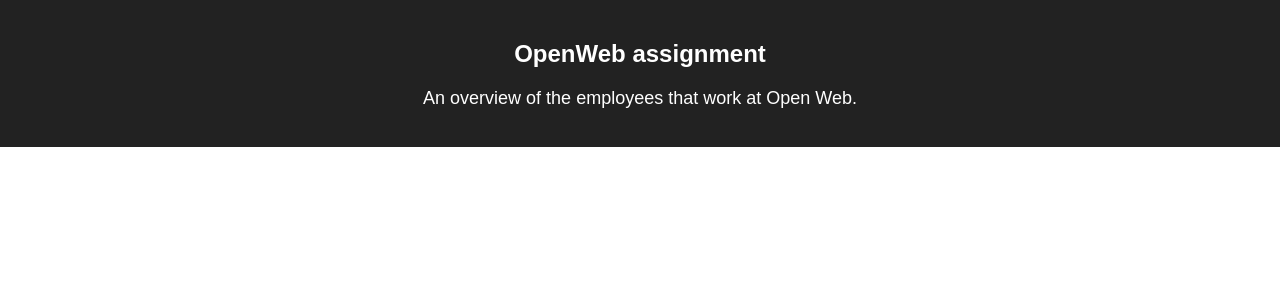
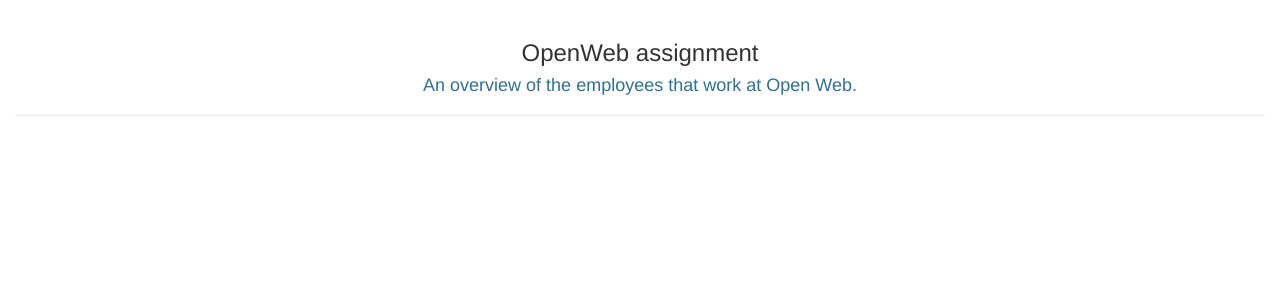
Before and after one commit to Fles/openweb-assignment, a React (Create React App) app: page / in a window 1280 px wide. Shown: the top 300 px of the page. Built offline with nearby package versions, Linux system fonts and the light colour scheme.

Commit message:
Add Bootstrap3 library

```diff
--- a/package.json
+++ b/package.json
@@ -3,7 +3,10 @@
   "version": "0.1.0",
   "private": true,
   "dependencies": {
+    "bootstrap": "^3.3.7",
+    "classnames": "^2.2.5",
     "react": "^15.5.3",
+    "react-bootstrap": "^0.30.8",
     "react-dom": "^15.5.3"
   },
   "devDependencies": {
--- a/src/App.css
+++ b/src/App.css
@@ -1,23 +1,2 @@
 .App {
-  text-align: center;
 }
-
-.App-logo {
-  animation: App-logo-spin infinite 20s linear;
-  height: 80px;
-}
-
-.App-header {
-  background-color: #222;
-  padding: 20px;
-  color: white;
-}
-
-.App-intro {
-  font-size: large;
-}
-
-@keyframes App-logo-spin {
-  from { transform: rotate(0deg); }
-  to { transform: rotate(360deg); }
-}
--- a/src/App.js
+++ b/src/App.js
@@ -1,15 +1,20 @@
 import React, { Component } from 'react';
 import './App.css';
+import classnames from 'classnames';
+import { Navbar, Jumbotron, Button } from 'react-bootstrap';
 
 class App extends Component {
   render() {
     return (
-      <div className="App">
-        <div className="App-header">
-          <h2>OpenWeb assignment</h2>
-          <p className="App-intro">
+      <div className={classnames('App', 'container-fluid')}>
+        <div className={classnames('page-header', 'text-center')}>
+          <h3>OpenWeb assignment</h3>
+          <h4 className={classnames('text-info')}>
             An overview of the employees that work at Open Web.
-          </p>
+          </h4>
+        </div>
+        <div className={classnames('content')}>
+          <table className="table"></table>
         </div>
       </div>
     );
--- a/src/index.js
+++ b/src/index.js
@@ -2,6 +2,8 @@
 import ReactDOM from 'react-dom';
 import App from './App';
 import './index.css';
+import 'bootstrap/dist/css/bootstrap.css';
+import 'bootstrap/dist/css/bootstrap-theme.css';
 
 ReactDOM.render(
   <App />,
```
Also changed, not shown: 1 other file (tests, documents, lock files or other folders).
